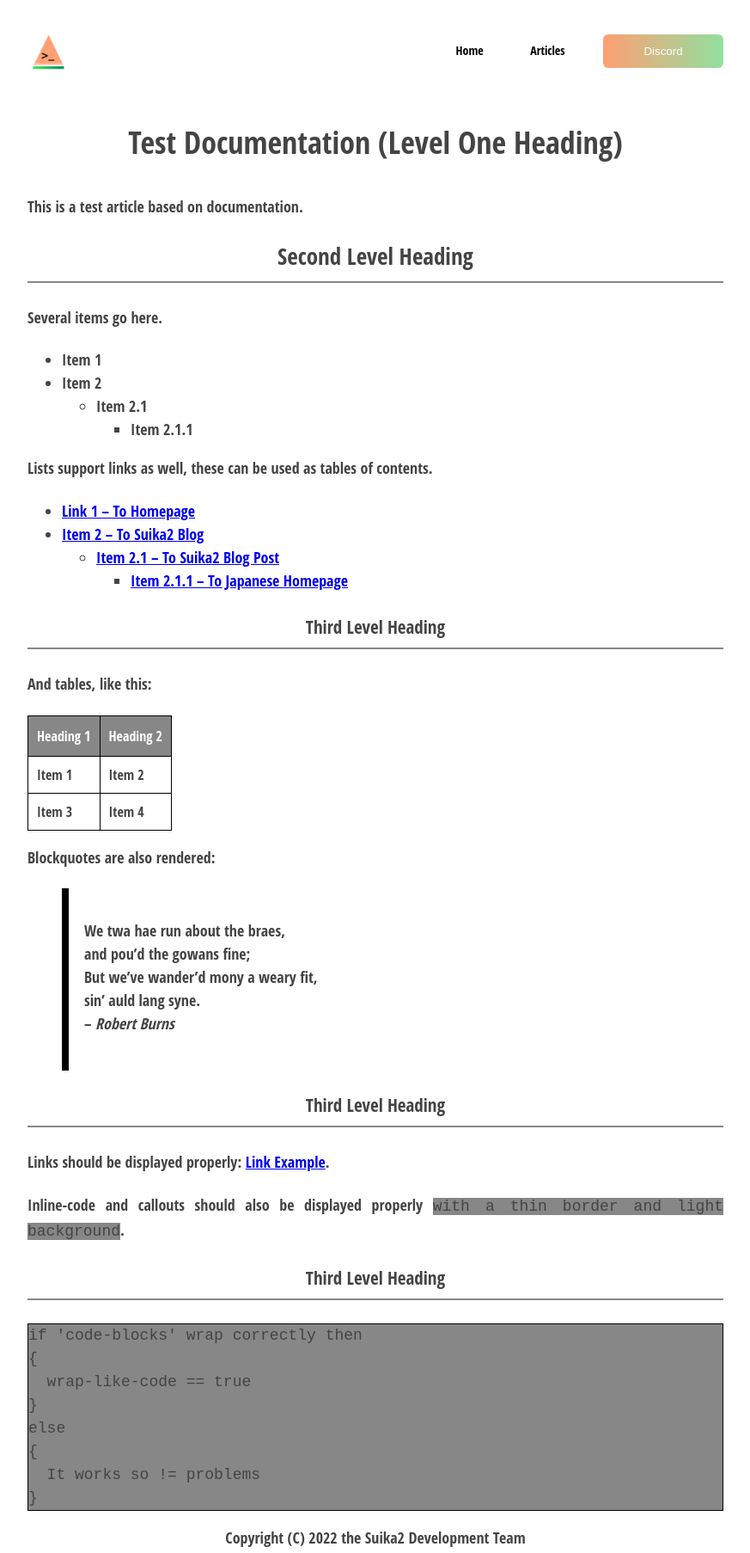
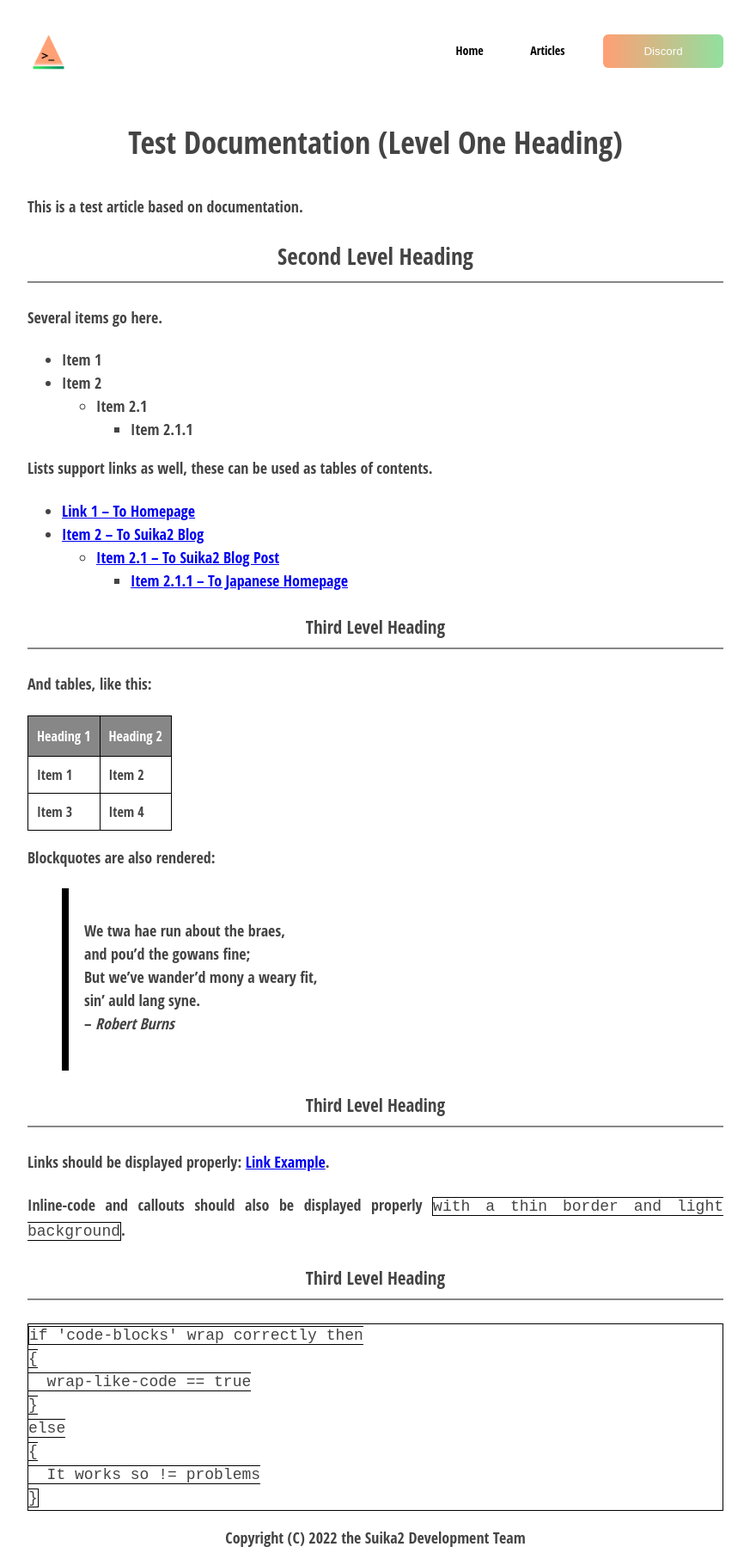
Before and after one commit to suika2engine/suika2engine.github.io, a Jekyll site: the page built from docs/doc-test.md, in a window 1280 px wide. Shown: the whole page at 86% size, without its empty margins (203-1076 px from the left). Built offline with Jekyll 4.4.1, drawn with Linux system fonts in a browser that asks for light colours; our own code applies the rules of GitHub Pages for plain Markdown files.

Commit message:
Update article-style.css

```diff
--- a/styles/article-style.css
+++ b/styles/article-style.css
@@ -55,9 +55,9 @@ footer {
   font-size: 18px;
   text-align: center;
 }
-/*footer button {
+footer button {
   width: auto;
-}*/
+}
 
 
 /* Article */
@@ -133,12 +133,13 @@ blockquote {
   padding: 1rem;
 }
 
+/*
+pre,
+code {}
+*/
+
 pre,
 code {
-  background-color: var(--Grey);
-}
-
-pre {
   border: 1px solid var(--Text);
 }
 
```
